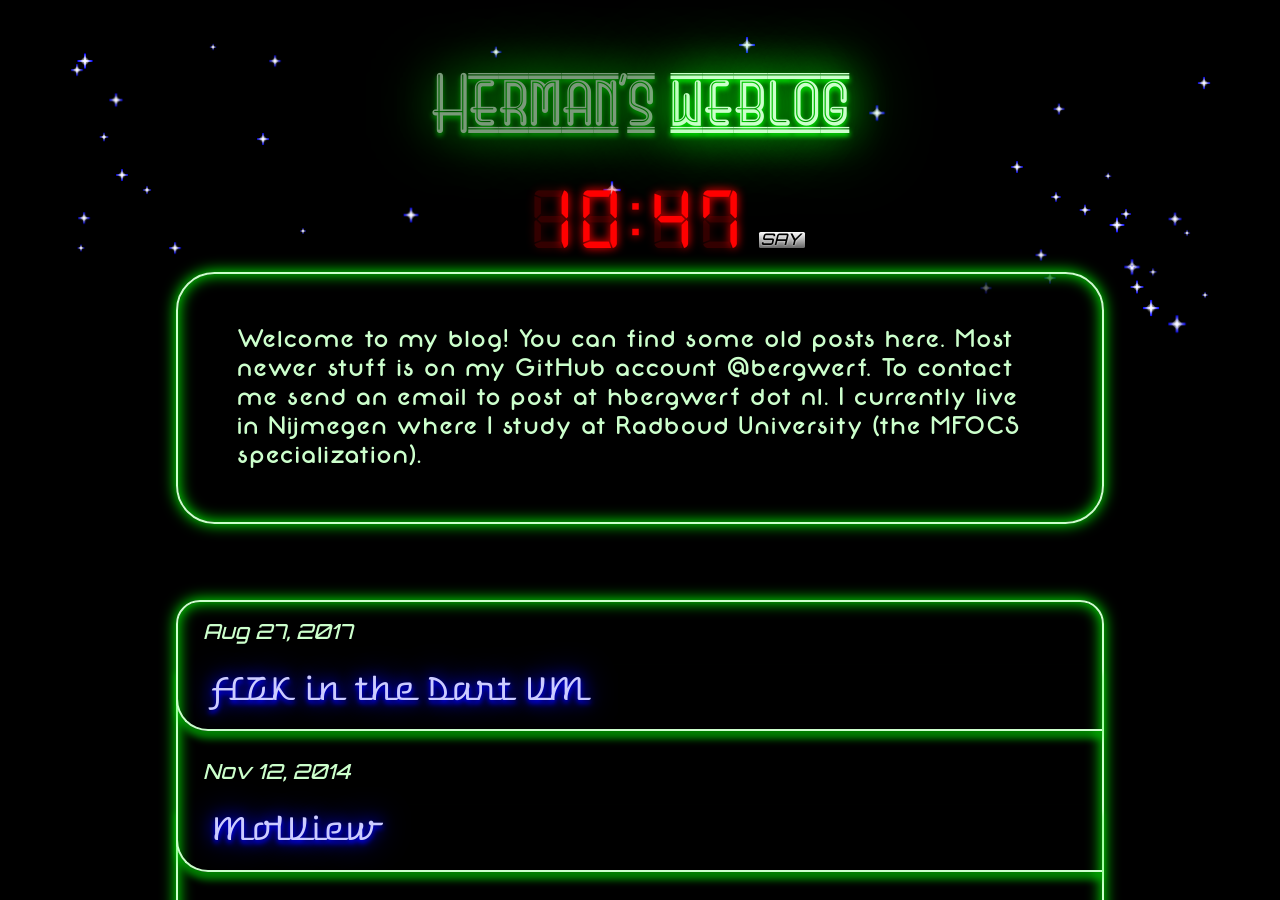
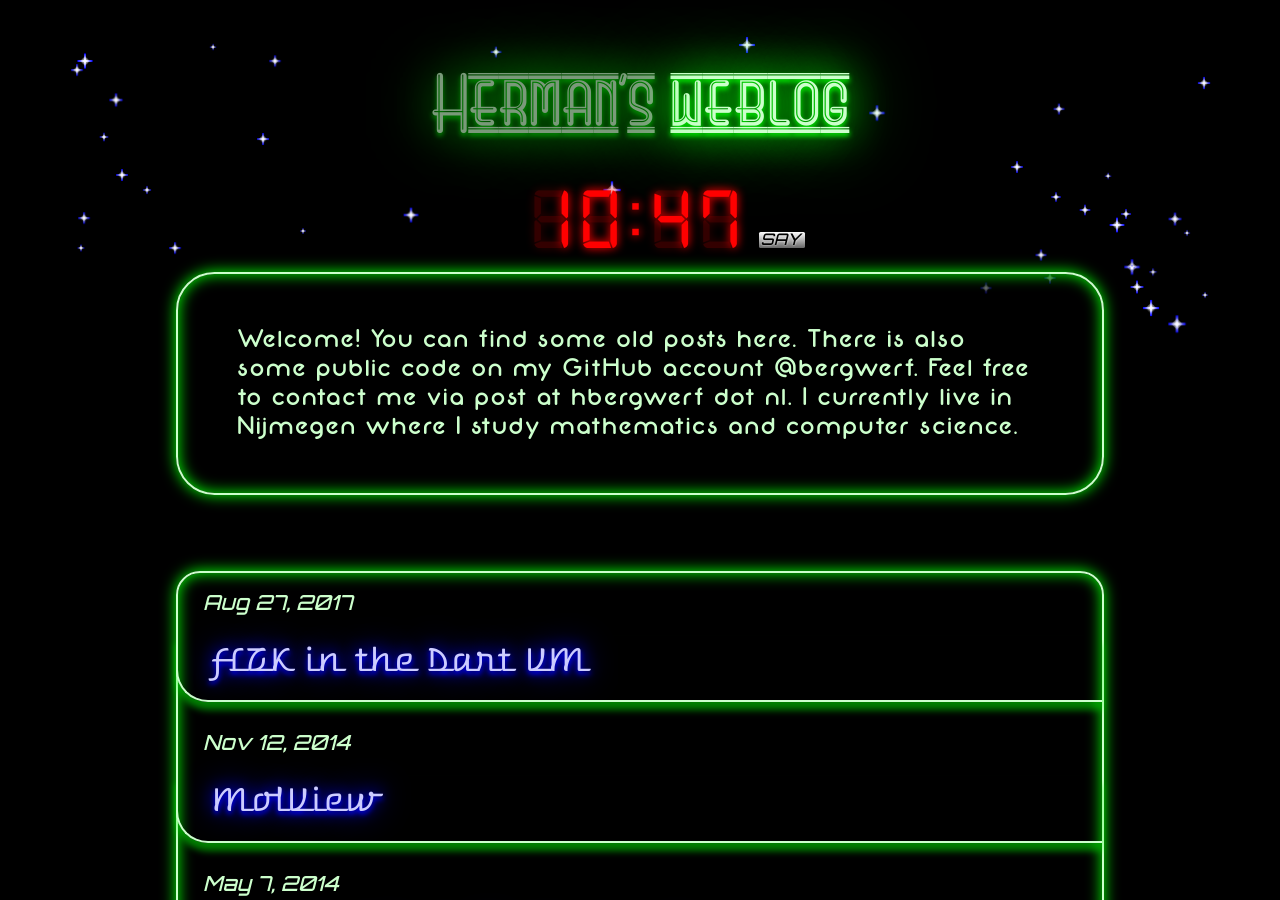
Before and after one commit to bergwerf/retro, a Jekyll site: the page built from index.md, in a window 1280 px wide and 900 px high. Built offline with Jekyll 4.4.1, drawn with Linux system fonts in a browser that asks for light colours.

Commit message:
Update index.md.

```diff
--- a/index.md
+++ b/index.md
@@ -2,7 +2,6 @@
 layout: home
 title: Herman's weblog
 ---
-Welcome to my blog! You can find some old posts here. Most newer stuff is on my
-GitHub account @bergwerf. To contact me send an email to post at hbergwerf dot
-nl. I currently live in Nijmegen where I study at Radboud University (the MFOCS
-specialization).
+Welcome! You can find some old posts here. There is also some public code on my
+GitHub account @bergwerf. Feel free to contact me via post at hbergwerf dot nl.
+I currently live in Nijmegen where I study mathematics and computer science.
```
